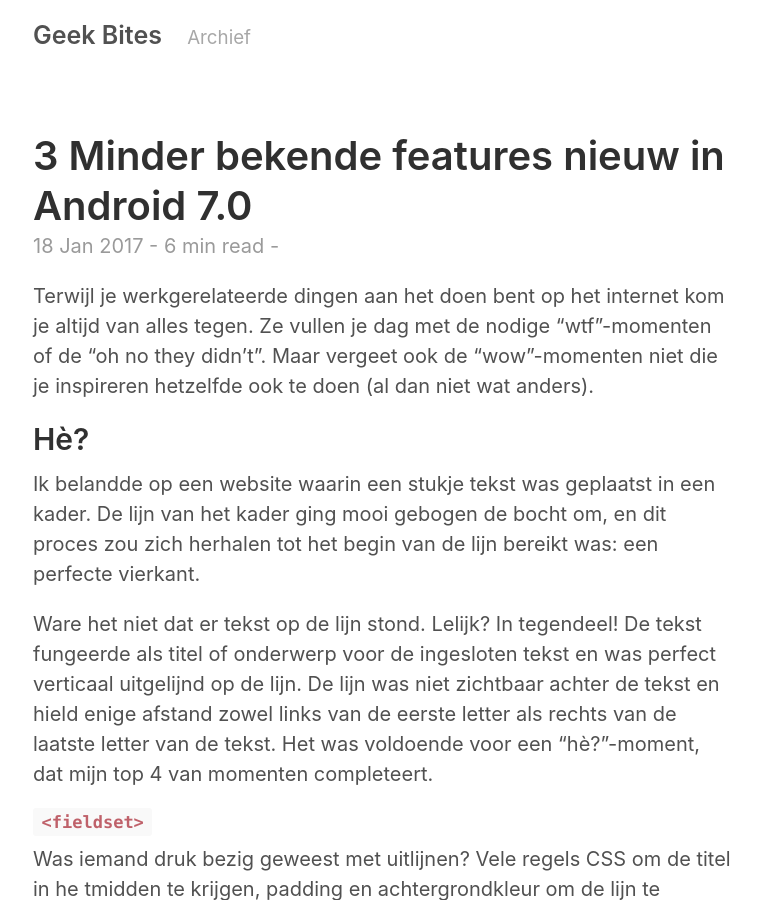
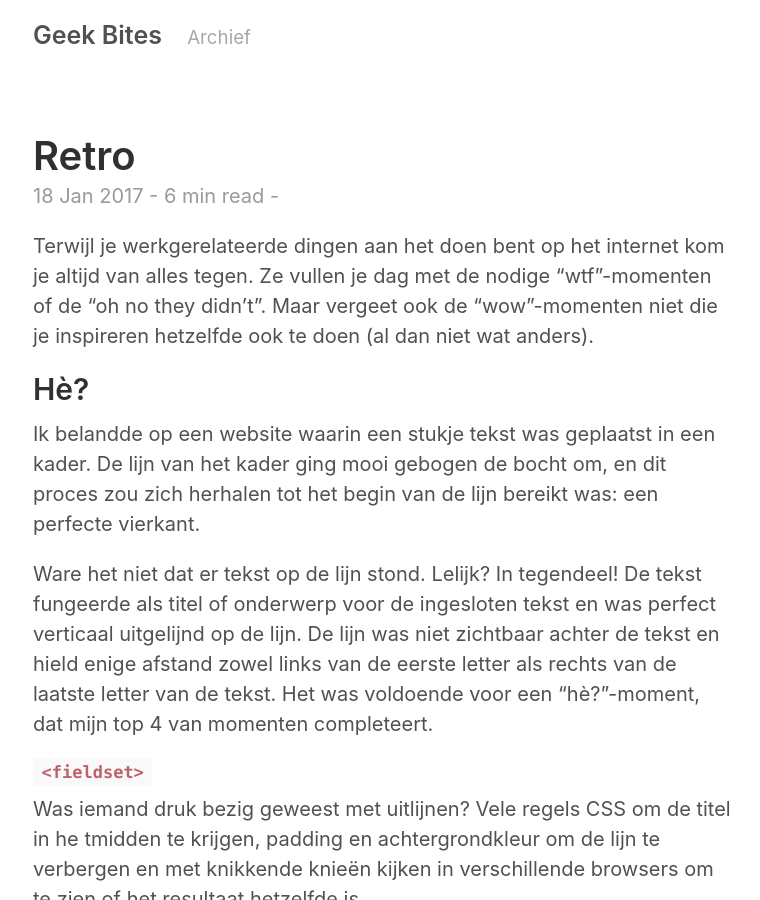
Before and after one commit to move4mobile/geekbites, a Jekyll site: the page built from _posts/2017-01-18-tribute-to-fieldset.md, in a window 1280 px wide and 900 px high. Shown: the whole window, without its empty margins (257-1017 px from the left). Built offline with Jekyll 4.4.1, drawn with Linux system fonts in a browser that asks for light colours; comment, search, counter and statistics services are not loaded.

Commit message:
oops, title

```diff
--- a/_posts/2017-01-18-tribute-to-fieldset.md
+++ b/_posts/2017-01-18-tribute-to-fieldset.md
@@ -1,6 +1,6 @@
 ---
 layout: post
-title: 3 Minder bekende features nieuw in Android 7.0
+title: Retro
 category: web
 tags: html, fieldset
 comments: false
```
